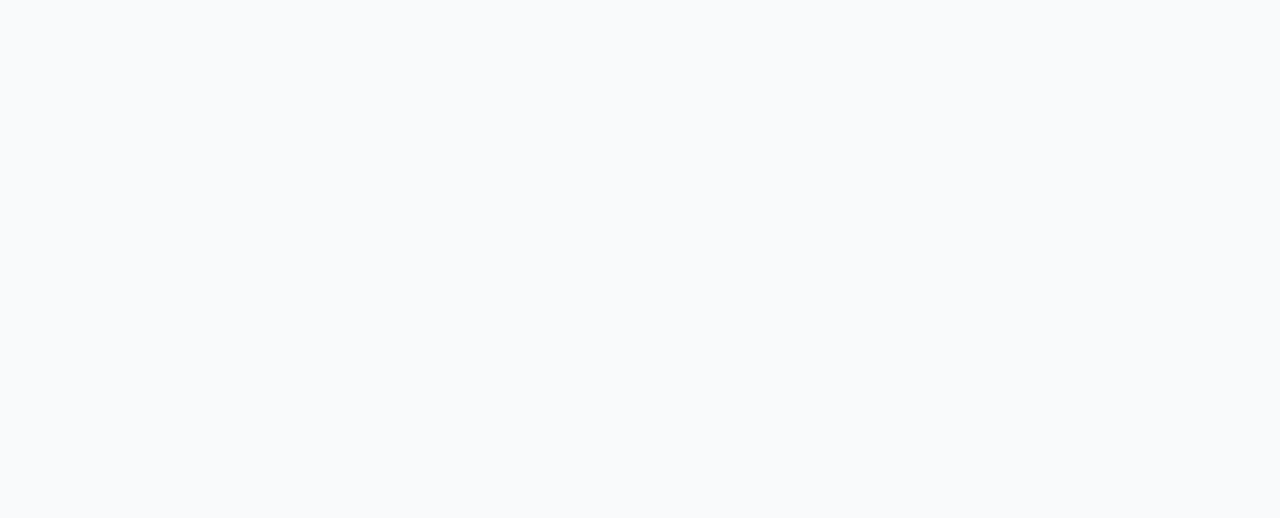
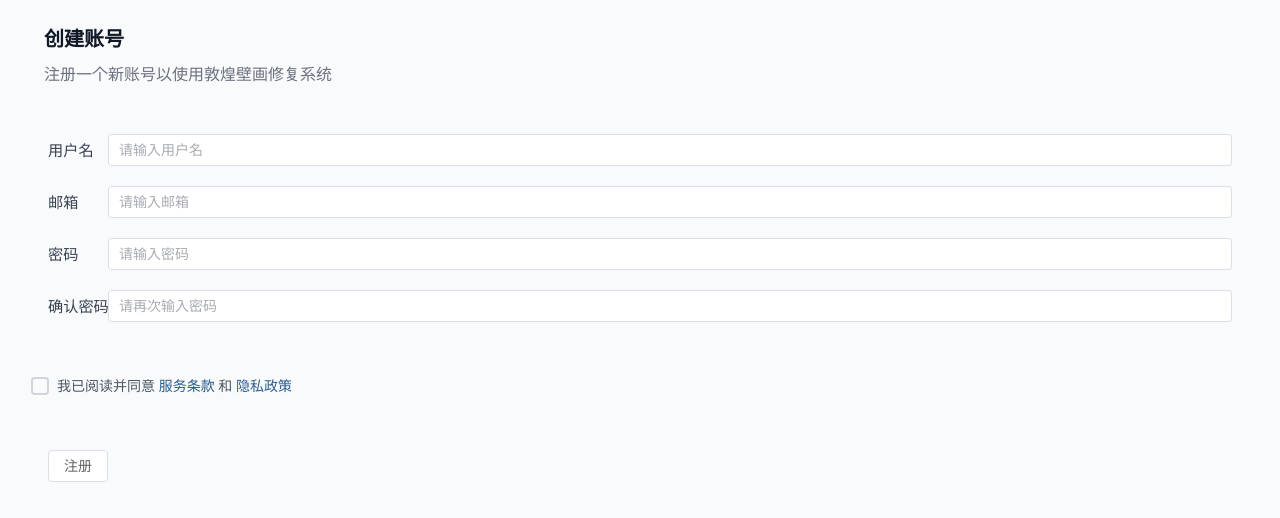
Before and after one commit to hryhhh/dunhuang-restoration, a Vue app: page /register in a window 1280 px wide. Before the commit this address had no page. Shown: the top 518 px of the page. Built offline with nearby package versions, Linux system fonts and the light colour scheme; the HTML template or start-up script is replaced by a standard one.

Commit message:
feat(auth): 添加注册功能和401/404错误页面，优化登录流程

```diff
--- a/src/components/home/Header.vue
+++ b/src/components/home/Header.vue
@@ -16,8 +16,8 @@
             </nav>
 
           <div class="header__actions">
-            <button class="btn btn--outline" @click="goToClick">登录</button>
-            <button class="btn btn--primary">注册</button>
+            <button class="btn btn--outline" @click="goToLogin">登录</button>
+            <button class="btn btn--primary" @click="goToRegister">注册</button>
           </div>
         </div>
       </div>
@@ -28,10 +28,12 @@
 <script setup>
 import { useRouter } from 'vue-router';
 const router = useRouter();
-const goToClick = () => {
+const goToLogin = () => {
   router.push('/login');
 };
-
+const goToRegister = () => {
+  router.push('/register');
+}
 </script>
 
 <style lang='scss' scoped>
--- a/src/router/index.ts
+++ b/src/router/index.ts
@@ -34,6 +34,12 @@ export const constantRoutes: RouteRecordRaw[] = [
     name: 'login',
     component: () => import('../views/Login.vue' as unknown as string),
     meta: { title: '登录' },
+  },
+  {
+    path: '/register',
+    name: 'register',
+    component: () => import('../views/Register.vue' as unknown as string),
+    meta: { title: '注册' },
   },
   {
     path: '/repair',
--- a/src/views/Login.vue
+++ b/src/views/Login.vue
@@ -55,7 +55,7 @@
 
         <!-- 注册表单 -->
 
-        <register v-if="activeTab === 'register'" v-model:active-tab="activeTab" />
+        <Register v-if="activeTab === 'register'" v-model:active-tab="activeTab" />
       </div>
     </div>
 
@@ -73,7 +73,7 @@ import useUserStore from '../store/modules/user'
 import { encrypt } from '@/utils/encrypt'
 import { ElMessage, ElForm } from 'element-plus'
 import type { FormRules } from 'element-plus'
-import register from './register.vue'
+import Register from './register.vue'
 
 // 当前激活的标签
 const activeTab = ref('login')
@@ -83,9 +83,9 @@ const redirect: any = ref(null)
 // 定义 loginRef
 const loginRef = ref<InstanceType<typeof ElForm>>()
 
-// // 是否显示密码
-// const showPassword = ref(false)
-// const showConfirmPassword = ref(false)
+// 是否显示密码
+const showPassword = ref(false)
+const showConfirmPassword = ref(false)
 
 // 引入路由
 const router = useRouter()
@@ -141,7 +141,7 @@ const handleLogin = async () => {
     // 调用action的登录方法
     const res = await userStore.login(loginForm.value) as any
     const role = res?.data?.role || ''
-    const redirectPath = route.query.redirect || '/'
+
 
     // 根据用户角色决定重定向目标
     if (role === 'admin') {
--- a/src/views/register.vue
+++ b/src/views/register.vue
@@ -1,10 +1,12 @@
 <template>
   <!-- 注册表单 -->
   <div class="auth-form">
+    <div v-if="activeTab === 'register'" class="auth-form-status"></div>
     <h2 class="auth-form__title">创建账号</h2>
     <p class="auth-form__subtitle">注册一个新账号以使用敦煌壁画修复系统</p>
 
-    <el-form ref="registerRef" :model="registerForm" :rules="registerRules" class="auth-form" label-position="left" label-width="80px">
+    <el-form ref="registerRef" :model="registerForm" :rules="registerRules" class="auth-form" label-position="left"
+      label-width="80px">
       <el-form-item label="用户名" prop="username">
         <el-input v-model="registerForm.username" type="text" placeholder="请输入用户名"></el-input>
       </el-form-item>
@@ -12,31 +14,25 @@
         <el-input v-model="registerForm.email" type="text" placeholder="请输入邮箱"></el-input>
       </el-form-item>
       <el-form-item label="密码" prop="password">
-        <el-input
-          v-model="registerForm.password"
-          type="password"
-          placeholder="请输入密码"
-        ></el-input>
+        <el-input v-model="registerForm.password" type="password" placeholder="请输入密码" show-password></el-input>
       </el-form-item>
       <el-form-item label="确认密码" prop="confirmPassword">
-        <el-input
-          v-model="registerForm.confirmPassword"
-          type="password"
-          placeholder="请再次输入密码"
-          @keyup.enter="handleRegister"
-        ></el-input>
+        <el-input v-model="registerForm.confirmPassword" type="password" placeholder="请再次输入密码" show-password
+          @keyup.enter="handleRegister"></el-input>
       </el-form-item>
       <!-- 勾选同意协议 -->
-      <label class="form-checkbox">
-        <input type="checkbox" v-model="registerForm.agreement" required />
-        <span class="form-checkbox__mark"></span>
-        <span
-          >我已阅读并同意 <a href="#" class="form-link">服务条款</a> 和
-          <a href="#" class="form-link">隐私政策</a></span
-        >
-      </label>
+      <el-form-item prop="agreement">
+        <label class="form-checkbox">
+          <input type="checkbox" v-model="registerForm.agreement" required />
+          <span class="form-checkbox__mark"></span>
+          <span>我已阅读并同意 <a href="#" class="form-link">服务条款</a> 和
+            <a href="#" class="form-link">隐私政策</a></span>
+        </label>
+      </el-form-item>
 
-      <el-button @click="handleRegister">注册</el-button>
+      <el-button @click="handleRegister" :loading="loading">
+        {{ loading ? '注册中...' : '注册' }}
+      </el-button>
     </el-form>
   </div>
 </template>
@@ -45,8 +41,7 @@
 import { ElMessage, ElForm } from 'element-plus'
 import type { FormRules } from 'element-plus'
 import { ref } from 'vue'
-import Cookies from 'js-cookie'
-import { useRouter, useRoute } from 'vue-router'
+import { register } from '@/api/login'
 
 // 引入定义的 props
 defineProps({
@@ -56,6 +51,8 @@ defineProps({
   },
 })
 
+const loading = ref(false)
+const registerRef = ref<InstanceType<typeof ElForm>>()
 const emit = defineEmits(['update:active-tab'])
 
 // 注册表单数据
@@ -94,38 +91,68 @@ const registerRules: FormRules = {
       trigger: 'blur',
     },
   ],
+  agreement: [
+    {
+      validator: (rule, value, callback) => {
+        if (!value) {
+          callback(new Error('请阅读并同意服务条款和隐私政策'))
+        } else {
+          callback()
+        }
+      },
+      trigger: 'change',
+    }
+  ]
+}
+
+// 注册处理
+const handleRegister = async () => {
+  if (loading.value) return
+
+  try {
+
+    await registerRef.value?.validate()
+
+    loading.value = true
+
+    await register(registerForm.value.email, registerForm.value.password)
+
+    ElMessage.success('注册成功！ 请登录')
+    // 注册成功后跳转到登录页面,
+    emit('update:active-tab', 'login')
+  } catch (error: any) {
+    if (error.response) {
+      const status = error.response.status
+      if (status === 409) {
+        ElMessage.error('邮箱已被注册!')
+      } else if (status === 400) {
+        ElMessage.error('提交的数据不符合要求!')
+      } else {
+        ElMessage.error(`注册失败: ${error.response.data.message || '未知错误'}`)
+      }
+    }
+    else if (error.message) {
+      // 表单验证错误或其他错误
+      ElMessage.error(error.message)
+    } else {
+      // 未知错误
+      ElMessage.error('注册失败!请稍后重试...')
+    }
+    console.log('注册失败', error);
+
+  } finally {
+    loading.value = false
+  }
 }
 
 
-// 注册处理
-const handleRegister = async () => {
-
-  const registerRef = ref<InstanceType<typeof ElForm>>();
-  try {
-    // 验证表单
-    const valid = await new Promise((resolve, reject) => {
-      registerRef.value?.validate((valid) => {
-
-        resolve(true);
-      });
-    });
-    if (!valid) return;
-    console.log('注册表单提交:', registerForm.value)
-    ElMessage.success('注册成功！');
-    emit('update:active-tab', 'login')
-  } catch (error) {
-    console.error('注册失败:', error);
-    ElMessage.error('注册失败，请稍后重试');
-  }
-
-}
 </script>
 
 <style lang="scss" scoped>
 /* @use '../styles/main.scss' as *; */
 @use 'sass:color';
 
-:deep(.el-form-item.is-required) > .el-form-item__label::before {
+:deep(.el-form-item.is-required)>.el-form-item__label::before {
   display: none !important;
 }
 
@@ -142,7 +169,7 @@ const handleRegister = async () => {
   font-size: 0.95rem;
   color: $color-gray-700;
   padding-right: 12px;
-  text-align: left;  // 改为左对齐
+  text-align: left; // 改为左对齐
   white-space: nowrap;
 }
 
@@ -151,13 +178,14 @@ const handleRegister = async () => {
   margin-left: -20px !important;
 }
 
-
 .auth-form-container .el-form {
   width: 100%;
 }
+
 .auth-form-container .el-form-item {
   margin-bottom: 14px;
 }
+
 .auth-form-container .el-input__wrapper {
   border-radius: 8px;
   box-shadow: 0 0 0 1px rgba(0, 0, 0, 0.1);
@@ -174,6 +202,7 @@ const handleRegister = async () => {
   font-size: 1rem;
   width: 100%;
 }
+
 .auth-form-container .el-button {
   width: 100%;
   height: 44px;
@@ -225,7 +254,6 @@ const handleRegister = async () => {
   width: 100%;
   padding: $spacing-6;
 
-
   &__title {
     font-size: $font-size-xl;
     font-weight: 600;
@@ -240,7 +268,6 @@ const handleRegister = async () => {
     margin-left: 20px;
   }
 }
-
 
 // 表单组
 .form-group {
@@ -281,7 +308,7 @@ const handleRegister = async () => {
     position: absolute;
     opacity: 0;
 
-    &:checked + .form-checkbox__mark {
+    &:checked+.form-checkbox__mark {
       background-color: $color-blue-primary;
       border-color: $color-blue-primary;
 
@@ -364,6 +391,7 @@ const handleRegister = async () => {
     opacity: 0;
     transform: translateY(10px);
   }
+
   to {
     opacity: 1;
     transform: translateY(0);
@@ -374,9 +402,11 @@ const handleRegister = async () => {
   0% {
     transform: scale(1);
   }
+
   50% {
     transform: scale(1.05);
   }
+
   100% {
     transform: scale(1);
   }
@@ -386,9 +416,11 @@ const handleRegister = async () => {
   0% {
     transform: translateY(0) rotate(0deg);
   }
+
   50% {
     transform: translateY(-20px) rotate(5deg);
   }
+
   100% {
     transform: translateY(0) rotate(0deg);
   }
```
Also changed, not shown: src/views/error/401.vue (added, +46 -0 lines), src/assets/401/401.gif (added), src/assets/404/404.png (added).
